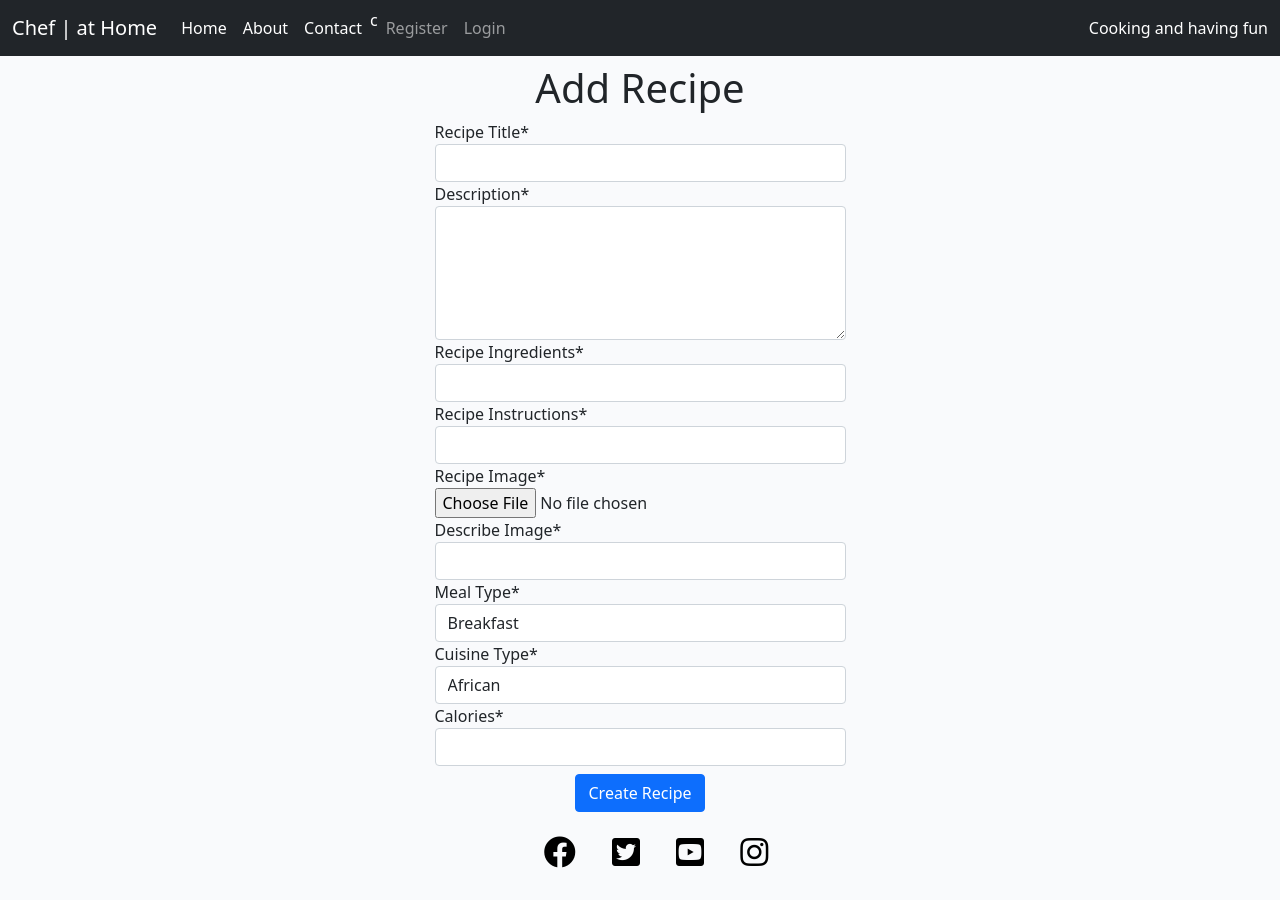
After one commit to helenbeatriz/DjangoRecipes, a Django app: page /add_recipe/ in a window 1280 px wide. The commit adds this page. Run offline with Django 3.2, Linux system fonts and the light colour scheme; parts of the project's set-up code (start-up, migrations or seed data) failed here and were passed over; some libraries are stand-ins or nearby versions.

Commit message:
Add recipe form

```diff
--- a/blog/urls.py
+++ b/blog/urls.py
@@ -10,7 +10,7 @@ urlpatterns = [
     path('about/', views.about, name='about'),
     path('contact/', views.contact, name='contact'),
     path('like/<slug:slug>', views.PostLike.as_view(), name='post_like'),
-    path('<slug:slug>/', views.PostDetail.as_view(), name='post_detail'),
+    path('post_detail/<slug:slug>/', views.PostDetail.as_view(), name='post_detail'),
     path('error_404/', views.error_404, name='error_404'),
     path('contact/', contact, name='contact'),
     path('contact/success/', contact_success, name='contact_success'),
--- a/djangorecipes/urls.py
+++ b/djangorecipes/urls.py
@@ -15,6 +15,7 @@ Including another URLconf
 """
 from django.contrib import admin
 from django.urls import path, include
+from recipe_maker.views import AddRecipe
 
 
 urlpatterns = [
@@ -23,10 +24,8 @@ urlpatterns = [
     path("", include("blog.urls"), name="blog-urls"),
     path('djrichtextfield/', include('djrichtextfield.urls')),
     path("accounts/", include("allauth.urls")),
-    path('', include('recipe_maker.urls')),
-
-
-]
+    path('add_recipe/', AddRecipe.as_view(), name='add_recipe'),
+    ]
 
 
 # Notes for me
--- a/recipe_maker/urls.py
+++ b/recipe_maker/urls.py
@@ -1,6 +1,8 @@
 from django.urls import path
 from .views import AddRecipe
 
+app_name = 'recipe_maker'
+
 urlpatterns = [
-    path('', AddRecipe.as_view(), name='add_recipes'),
+    path('add_recipe/', AddRecipe.as_view(), name='add_recipe'),
 ]
--- a/recipe_maker/views.py
+++ b/recipe_maker/views.py
@@ -1,12 +1,13 @@
 from django.views.generic import CreateView
+
+from django.contrib.auth.mixins import LoginRequiredMixin
+
 from django.shortcuts import render
 from .models import Recipe
 from .forms import RecipeForm
 
 class AddRecipe(CreateView):
-    """Add recipe view"""
-
-    template_name = "recipes/add_recipe.html"
+    template_name = "add_recipe.html"
     model = Recipe
     form_class = RecipeForm
     success_url = "/recipes/"
--- /dev/null
+++ b/templates/add_recipe.html
@@ -0,0 +1,20 @@
+
+ {% extends "base.html" %}
+
+ {% load crispy_forms_tags %}
+
+{% block title %}Add Recipe{% endblock %}
+
+{% block content %}
+<div class="container">
+    <form method="POST" enctype="multipart/form-data" class="p-2 form">
+        <h1 class="text-center">Add Recipe</h1>
+        {% csrf_token %}
+        {{ form.media }}
+        {{ form|crispy }}
+        <div class="text-center">
+            <button type="submit" class="btn btn-primary mt-2">Create Recipe</button>
+        </div>
+    </form>
+</div>
+{% endblock %}
--- a/templates/base.html
+++ b/templates/base.html
@@ -53,9 +53,9 @@
                         <a class="nav-link" href="{% url 'account_logout' %}">Logout</a>
                     </li>
                     <li class="nav-item">
-                        <a class="nav-link" href="">Add Recipe</a>
+                        <a class="nav-link {% if url_name == 'add_recipe' %}active{% endif %}" href="{% url 'add_recipe' %}">New</a>
                     </li>
-                    {% else %}
+                    {% else %}c
                     <li class="nav-item">
                         <a class="nav-link" href="{% url 'account_signup' %}">Register</a>
                     </li>
```
Also changed, not shown: recipe_maker/templates/recipes/add_recipe.html (deleted).
